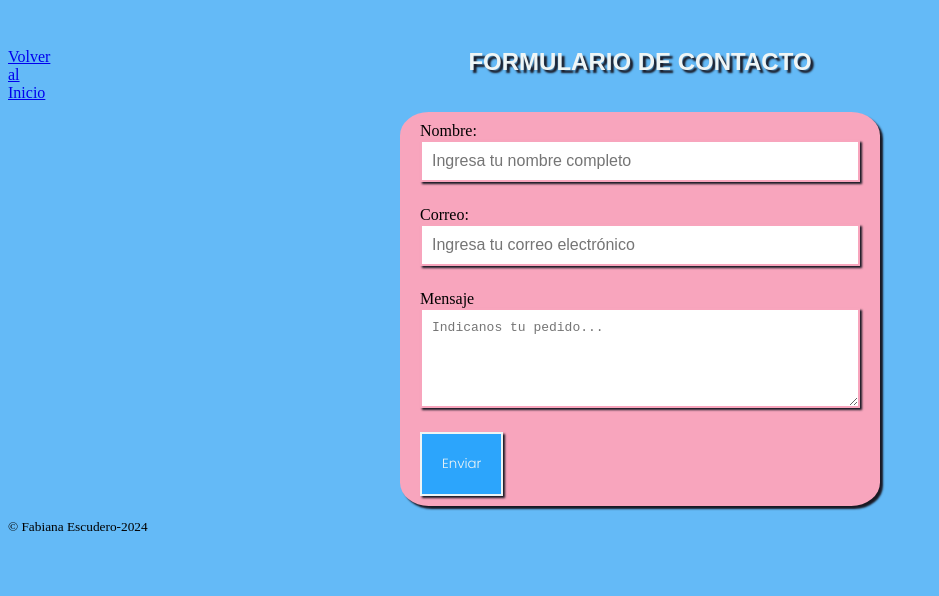
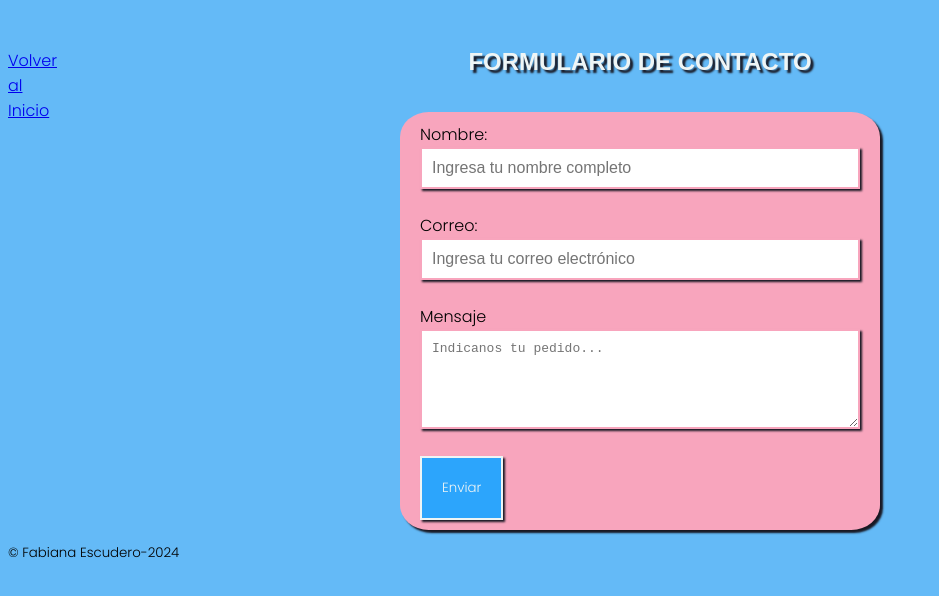
Before and after one commit to FabiEscu/tp-final-dise-o-web-dental-care, a plain HTML site: page contacto.html in a window 1280 px wide. Shown: the whole page, without its empty margins (0-939 px from the left). Drawn offline with Linux system fonts and the light colour scheme; a web font is replaced by a local one.

Commit message:
css contacto

```diff
--- a/css/contacto.css
+++ b/css/contacto.css
@@ -13,8 +13,9 @@ body {
     margin-top: 3rem;
     background-color: var(--color-primario);
    /* linear-gradient(rgba(57, 200, 252, 0.463), rgba(252, 170, 207, 0.458));*/
- /*background:var(--color-primario);*/*/
-  font-family:"Poppins", sans-serif;
+ /*background:var(--color-primario);*/
+ font-family: "Poppins","sans serif";
+
 }
 
 .inicio {
```
